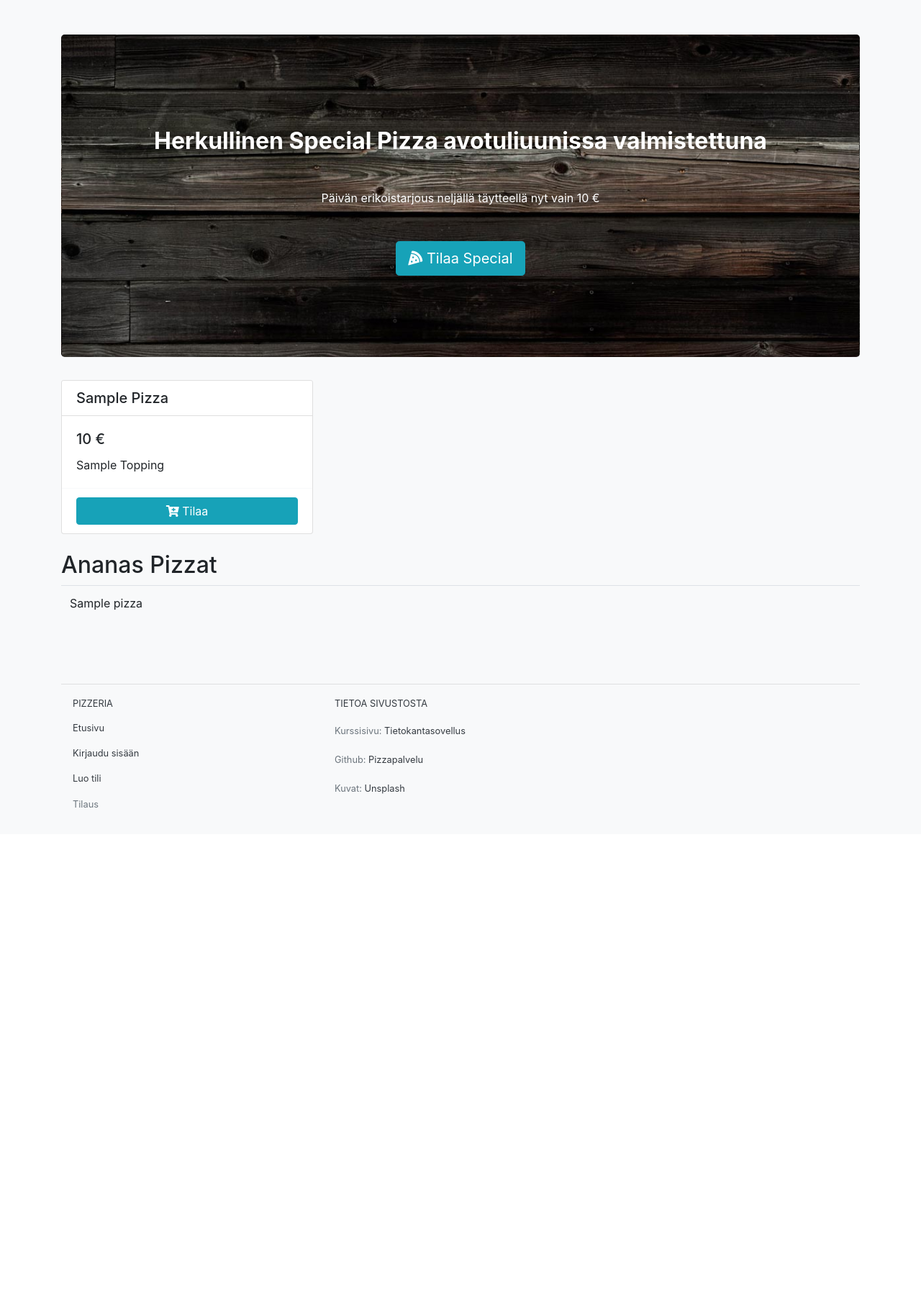
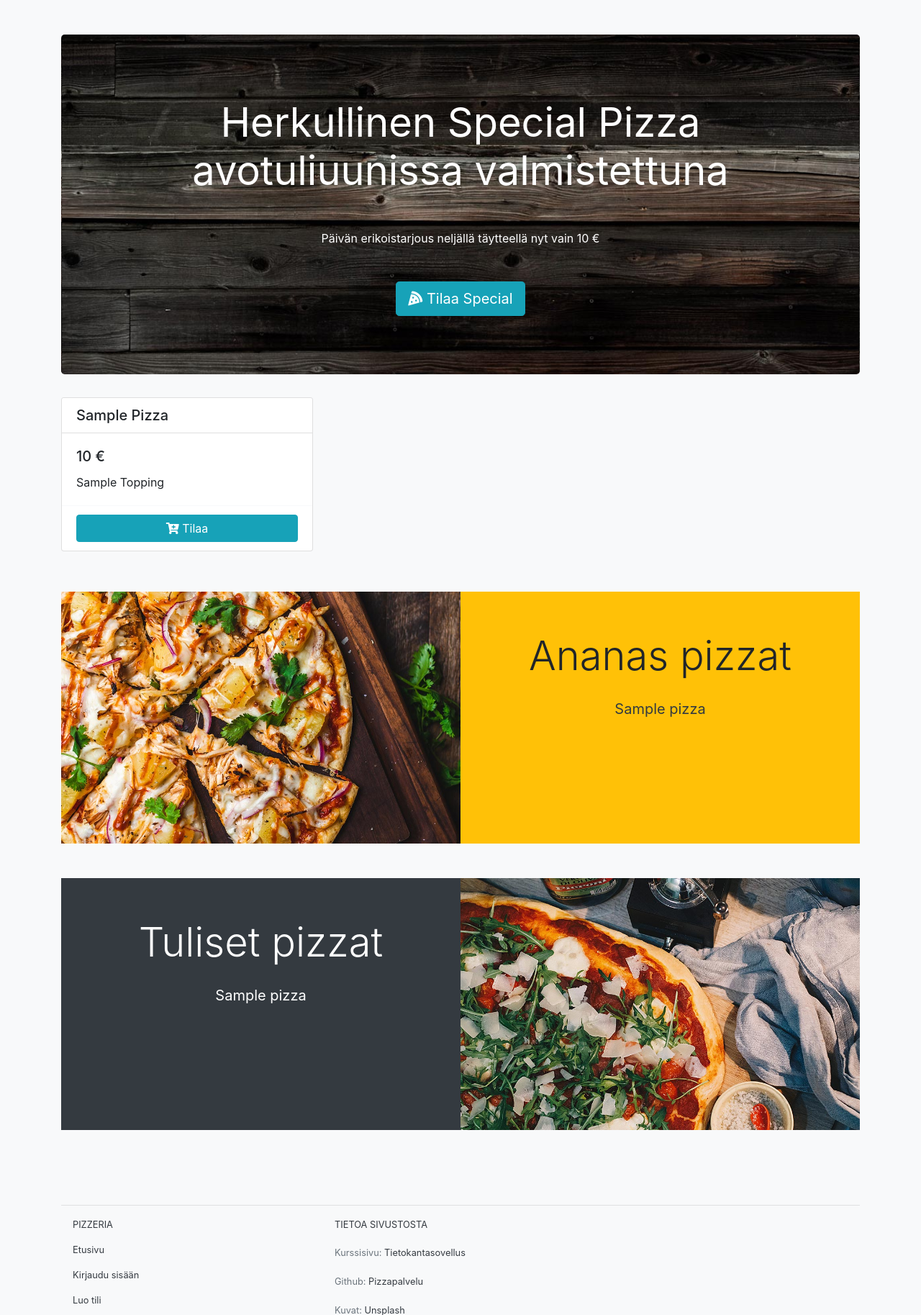
Before and after one commit to juissijohtaja/Pizzapalvelu, a Flask app: template application/templates/index.html in a window 1280 px wide. Shown: the part 56-1883 px from the top of the page at 72% size. Before the commit the page ends 1178 px from the top, so only its background shows below. Run offline with Flask 2, Linux system fonts and the light colour scheme; tables that the repository leaves empty hold one stand-in row (values such as "Sample post"); the template is opened without the code that fills it: values that come from a table or form of the project are taken from there, most other values are stand-ins (such as "Sample title", 1, 10 or a date in 2020); some libraries are stand-ins or nearby versions; some web fonts are replaced.

Commit message:
special pizza queries, homepage promos

```diff
--- a/application/templates/index.html
+++ b/application/templates/index.html
@@ -2,9 +2,9 @@
 
 {% block body %}
   <div class="jumbotron card card-image" style="background-image: url('./static/img/texture.jpg'); background-size: cover; background-position: center;">
-    <div class="text-white text-center py-5 px-4">
+      <div class="text-white text-center py-3 px-4">
         <div>
-        <h2 class="card-title h1-responsive pt-3 mb-5 font-bold"><strong>Herkullinen Special Pizza avotuliuunissa valmistettuna</strong></h2>
+          <h2 class="card-title pt-2 mb-5 display-4"><strong>Herkullinen Special Pizza avotuliuunissa valmistettuna</strong></h2>
           <p class="mx-5 mb-5">Päivän erikoistarjous neljällä täytteellä nyt vain 10 €</p>
           <a href="{{ url_for('orders_form', pizza_id=1) }}" class="btn btn-lg btn-info"><i class="fas fa-pizza-slice"></i> Tilaa Special</a>
         </div>
@@ -32,17 +32,48 @@
     </div>
   </div>
 
-  <h2>
-    Ananas Pizzat
-  </h2>
   {% if pineapplePizzas %}
-    <table class="table">
+    <div class="overflow-hidden my-3 text-center">
+      <div class="d-md-flex flex-md-equal w-100 my-md-3">
+        <div class="bg-dark col text-center text-white overflow-hidden" style="min-height: 350px; background-image: url('./static/img/pineapple-pizza.jpg'); background-size: cover; background-position: center center;">
+          <div class="my-3 py-3">
+          </div>
+        </div>
+
+        <div class="bg-warning col text-center overflow-hidden" style="min-height: 350px;">
+          <div class="my-3 py-3">
+            <h2 class="mt-4 display-4">Ananas pizzat</h2>
+              <div class="mt-4">
                   {% for pizza in pineapplePizzas %}
-        <tr>
-          <td>{{ pizza.name }}</td>
-        </tr>
+                    <p class="blockquote"><a class="text-dark" href="{{ url_for('orders_form', pizza_id=pizza.id) }}">{{ pizza.name }}</a></p>
                   {% endfor %}
-    </table>
+              </div>
+          </div>
+
+        </div>
+      </div>
+    </div>
+  {% endif %}
+
+  {% if chiliPizzas %}
+    <div class="overflow-hidden my-3 text-center">
+      <div class="d-md-flex flex-md-equal w-100 my-md-3">
+        <div class="bg-dark col text-center overflow-hidden" style="min-height: 350px;">
+          <div class="my-3 py-3">
+            <h2 class="mt-4 display-4 text-white">Tuliset pizzat</h2>
+              <div class="mt-4">
+                  {% for pizza in chiliPizzas %}
+                    <p class="blockquote"><a class="text-white" href="{{ url_for('orders_form', pizza_id=pizza.id) }}">{{ pizza.name }}</a></p>
+                  {% endfor %}
+              </div>
+          </div>
+        </div>
+        <div class="bg-dark col text-center text-white overflow-hidden" style="min-height: 350px; background-image: url('./static/img/spicy-pizza.jpg'); background-size: cover; background-position: center center;">
+          <div class="my-3 py-3">
+          </div>
+        </div>
+      </div>
+    </div>
   {% endif %}
 
 {% endblock %}
--- a/application/templates/users/my-account.html
+++ b/application/templates/users/my-account.html
@@ -75,8 +75,7 @@
             </div>
           </div>
         {% endfor %}
-    </div>
-
+      </div>
     </div>
   </div>
 
--- a/application/users/views.py
+++ b/application/users/views.py
@@ -77,7 +77,6 @@ def user_delete_item(user_id):
 
     return redirect(url_for("user_index"))
 
-# MyAccount
 @app.route("/oma-tili/<user_id>/", methods=["GET"])
 @login_required(role="USER")
 def user_my_account(user_id):
@@ -89,8 +88,6 @@ def user_my_account(user_id):
         order.dateTimeOrdered = order.date_created.strftime("%H:%M, %d.%m.%Y")
         order.dateTimeUpdated = order.date_modified.strftime("%H:%M, %d.%m.%Y")
 
-
-
     if current_user.get_id() != u.id:
         return redirect(url_for("index"))
 
--- a/application/views.py
+++ b/application/views.py
@@ -8,4 +8,6 @@ from application.pizzatoppings.models import PizzaTopping
 @app.route("/", methods=["GET"])
 def index():
     pizzas = Pizza.query.all()
-    return render_template("index.html", pizzas = pizzas, pineapplePizzas=Pizza.find_pizzas_with_pineapple())
+    pwp = Pizza.find_pizzas_with_pineapple()
+    pwc = Pizza.find_pizzas_with_chili()
+    return render_template("index.html", pizzas = pizzas, pineapplePizzas = pwp, chiliPizzas = pwc)
```
Also changed, not shown: application/pizzas/models.py (+19 -1 lines), application/static/img/pineapple-pizza.jpg (added), application/static/img/spicy-pizza.jpg (added). Lines whose indentation alone changed are shown as unchanged.
